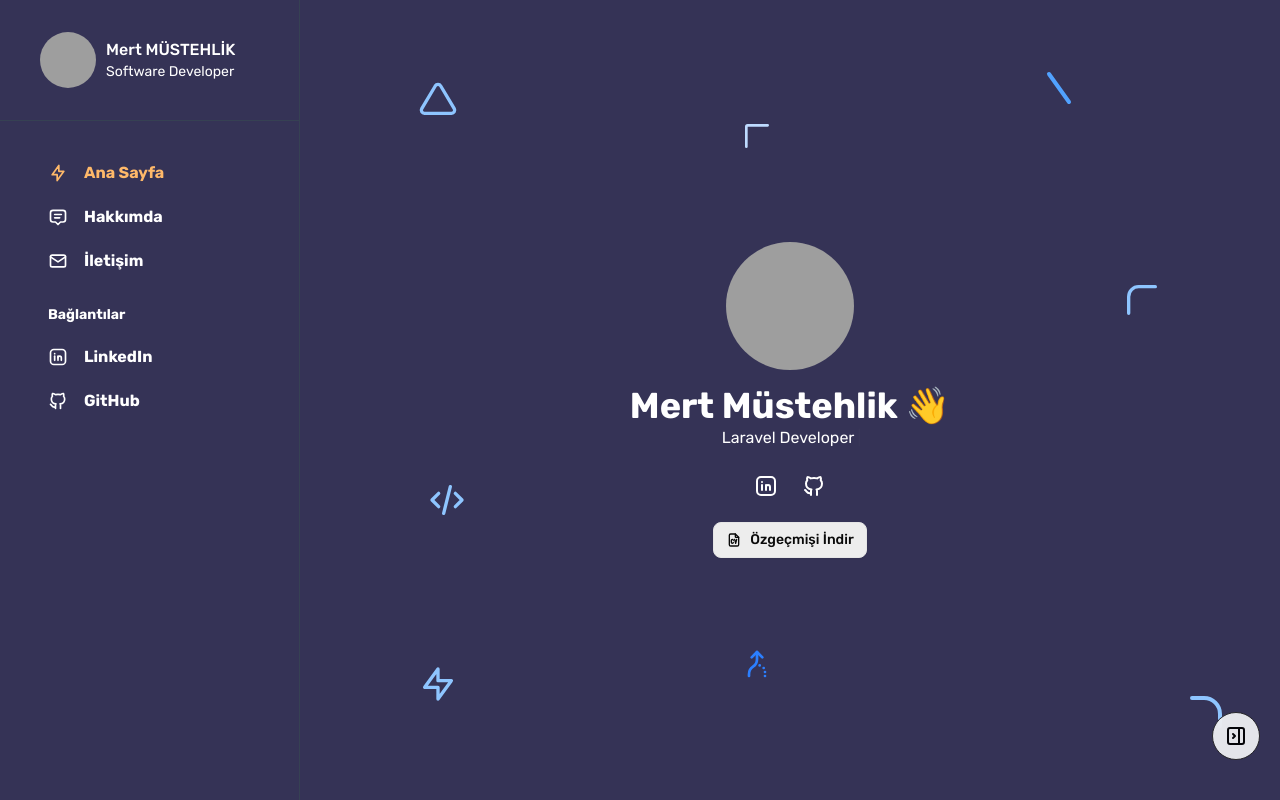
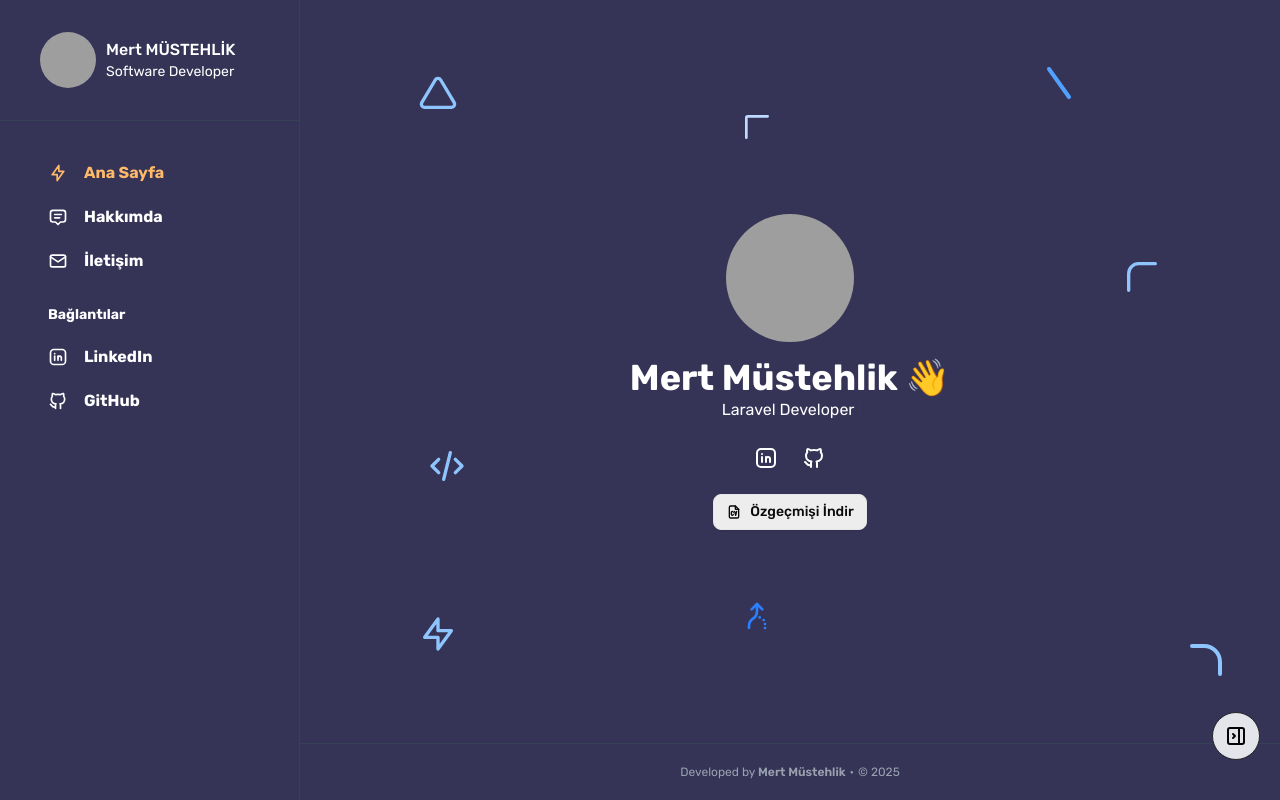
Before and after one commit to MertMustehlik/who-is-mert, a Next.js app: page /home in a window 1280 px wide. Built offline with nearby package versions, Linux system fonts and the light colour scheme; grey boxes are pictures that could not be loaded.

Commit message:
Add footer

```diff
--- a/app/(routes)/home/page.tsx
+++ b/app/(routes)/home/page.tsx
@@ -4,6 +4,9 @@ import { Metadata } from "next";
 export const metadata: Metadata = {
   title: "Ana Sayfa | Mert MÜSTEHLİK",
 };
+
+export const footerVariant = "dark";
+
 export default function Home() {
   return <HomePage />;
 }
--- a/app/(routes)/layout.tsx
+++ b/app/(routes)/layout.tsx
@@ -1,16 +1,25 @@
 "use client";
 
+import Footer from "@/components/layout/footer/Footer";
 import Sidebar from "@/components/layout/sidebar/Sidebar";
+import { usePathname } from "next/navigation";
 
 export default function RootLayout({
   children,
 }: {
   children: React.ReactNode;
 }) {
+  const pathname = usePathname();
+
+  console.log(pathname);
+
   return (
     <div className="h-screen flex">
       <Sidebar />
-      <main className="flex-1 overflow-y-auto bg-gray-100">{children}</main>
+      <main className="flex-1 overflow-y-auto bg-gray-100 flex flex-col justify-between">
+        {children}
+        <Footer variant={pathname == "/home" ? "primary" : "default"} />
+      </main>
     </div>
   );
 }
--- /dev/null
+++ b/components/layout/footer/Footer.tsx
@@ -0,0 +1,27 @@
+"use client";
+
+interface FooterProps {
+  variant?: "default" | "primary";
+}
+
+export default function Footer({ variant = "default" }: FooterProps) {
+  const variants = {
+    default: "w-full bg-gray-100 py-5 text-center text-xs text-gray-400 border-t",
+    primary:
+      "w-full py-5 bg-primary text-center text-xs text-gray-400 border-t border-t-gray-700",
+  };
+
+  return (
+    <footer className={`w-full py-5 text-center text-xs ${variants[variant]}`}>
+      Developed by{" "}
+      <a
+        href="https://www.linkedin.com/in/mert-müstehlik-778233222/"
+        target="_blank"
+        className="font-semibold"
+      >
+        Mert Müstehlik
+      </a>
+      <span className="mx-1">•</span>© {new Date().getFullYear()}
+    </footer>
+  );
+}
```
Also changed, not shown: 1 other file (tests, documents, lock files or other folders).
